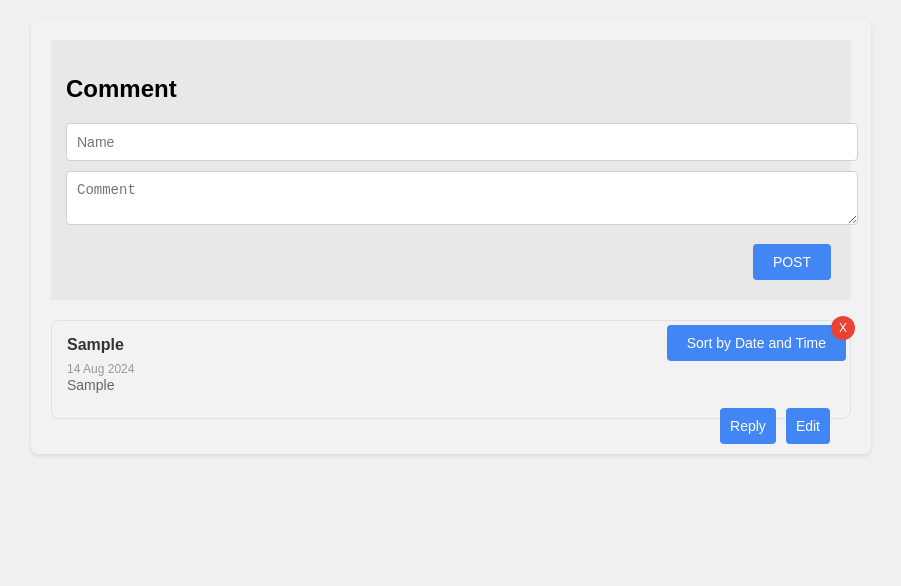
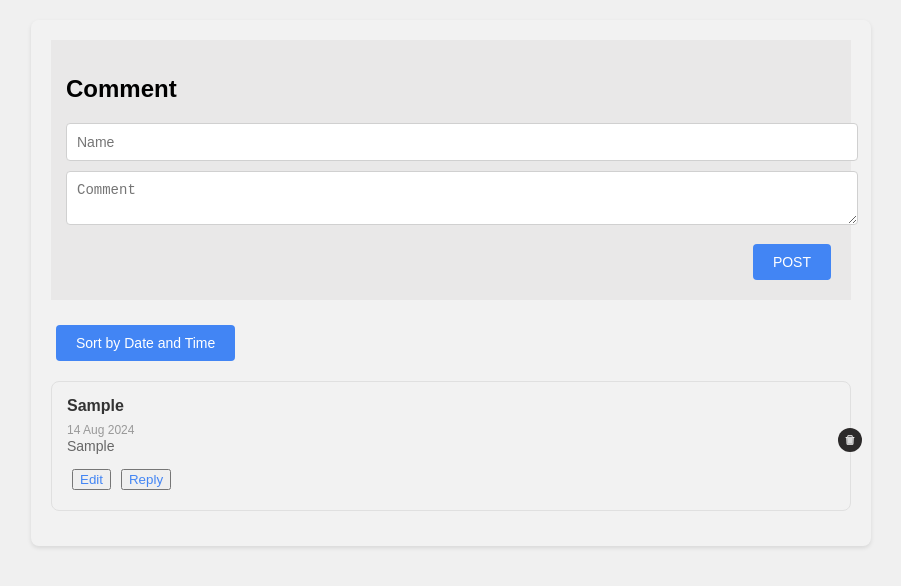
Before and after one commit to sgnhyperion/Comment-Section, a React (Create React App) app: page / in a window 1280 px wide. Both pictures are taken after typing "Sample", "Sample" into the empty fields and a click on the button "POST". Shown: the top 586 px of the page, without its empty margins (189-1090 px from the left). Built offline with nearby package versions, Linux system fonts and the light colour scheme.

Commit message:
css updated

```diff
--- a/package.json
+++ b/package.json
@@ -9,6 +9,7 @@
     "date-fns": "^3.6.0",
     "react": "^18.3.1",
     "react-dom": "^18.3.1",
+    "react-icons": "^5.3.0",
     "react-redux": "^9.1.2",
     "react-scripts": "^5.0.1",
     "redux": "^5.0.1",
--- a/src/Comment.js
+++ b/src/Comment.js
@@ -1,6 +1,7 @@
 import React, { useState } from 'react';
 import ReplyForm from './ReplyForm';
 import { format } from 'date-fns';
+import { AiTwotoneDelete } from "react-icons/ai";
 
 function Comment({ comment, comments, setComments, isReply = false }) {
   const [isEditing, setIsEditing] = useState(false);
@@ -53,7 +54,7 @@ function Comment({ comment, comments, setComments, isReply = false }) {
         <button onClick={handleEdit}>Edit</button>
       )}
       <button className="delete-btn" onClick={handleDelete}>
-        X
+      <AiTwotoneDelete />
       </button>
       {!isReply && (
         <>
--- a/src/index.css
+++ b/src/index.css
@@ -98,22 +98,17 @@ body {
 }
 
 button{
-  background-color: #4285f4;
-  color: white;
-  border: none;
-  padding: 10px;
+  color: #4285f4;
   margin: 5px;
-  border-radius: 4px;
   cursor: pointer;
-  font-size: 14px;
-  float: right;
 }
 
 .delete-btn {
   position: absolute;
-  top: -10px;
-  right: -10px;
-  background-color: #ea4335;
+  /* top: -10px; */
+  transform: translate(0, -300%);
+  right: -17px;
+  background-color: #2c2a2a;
   color: white;
   border: none;
   border-radius: 50%;
@@ -157,7 +152,6 @@ button{
   border-radius: 4px;
   cursor: pointer;
   font-size: 14px;
-  float: right;
 }
 
 .reply-form button:hover {
```
Also changed, not shown: 1 other file (tests, documents, lock files or other folders).
